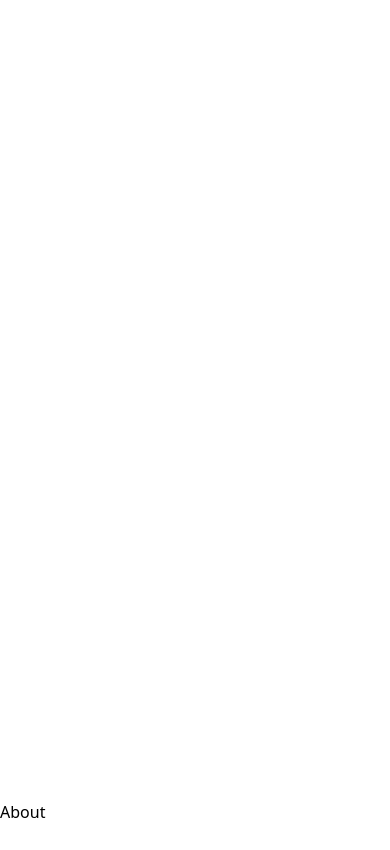
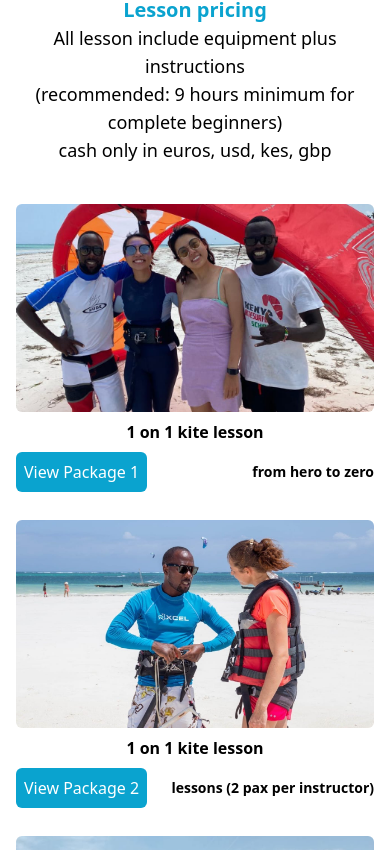
Before and after one commit to Gichohi-Simon/kitesuring-25, a Next.js app in the folder kitesurfing_25/: page / in a window 390 px wide. Shown: the part 894-1744 px from the top of the page. Built offline with nearby package versions, Linux system fonts and the light colour scheme.

Commit message:
lessons section done

```diff
--- /dev/null
+++ b/kitesurfing_25/src/app/components/Card.tsx
@@ -0,0 +1,91 @@
+'use client';
+import React, { useState, Fragment } from 'react';
+import { CardData } from '../utils/types';
+import { Dialog, Transition } from '@headlessui/react';
+
+const Card = ({ data }: { data: CardData }) => {
+  const [isOpen, setIsOpen] = useState(false);
+  return (
+    <>
+      <div key={data.id} className="flex flex-col space-y-2">
+        <div
+          className={`h-52 w-full rounded-md bg-cover bg-center`}
+          style={{ backgroundImage: `url(${data.bg_img})` }}
+        ></div>
+        <div className="flex flex-col space-y-2">
+          <p className="text-center font-bold">{data.title}</p>
+          <div className="flex items-center justify-between">
+            <button
+              onClick={() => setIsOpen(true)}
+              className="bg-primary text-default cursor-pointer rounded-md p-2"
+            >
+              View {data.package_name}
+            </button>
+            <p className="text-sm font-bold">{data.description}</p>
+          </div>
+        </div>
+      </div>
+      <Transition appear show={isOpen} as={Fragment}>
+        <Dialog
+          as="div"
+          className="relative z-10"
+          onClose={() => setIsOpen(false)}
+        >
+          <Transition.Child
+            as={Fragment}
+            enter="ease-out duration-300"
+            enterFrom="opacity-0"
+            enterTo="opacity-100"
+            leave="ease-in duration-200"
+            leaveFrom="opacity-100"
+            leaveTo="opacity-0"
+          >
+            <div className="fixed inset-0 bg-black/25" />
+          </Transition.Child>
+
+          <div className="fixed inset-0 overflow-y-auto">
+            <div className="flex min-h-full items-center justify-center p-4 text-center">
+              <Transition.Child
+                as={Fragment}
+                enter="ease-out duration-300"
+                enterFrom="opacity-0 scale-95"
+                enterTo="opacity-100 scale-100"
+                leave="ease-in duration-200"
+                leaveFrom="opacity-100 scale-100"
+                leaveTo="opacity-0 scale-95"
+              >
+                <Dialog.Panel className="w-full max-w-md transform overflow-hidden rounded-2xl bg-white p-6 text-left align-middle shadow-xl transition-all">
+                  <Dialog.Title
+                    as="h3"
+                    className="text-primary text-center text-xl leading-6 font-bold"
+                  >
+                    {data.package_name}
+                  </Dialog.Title>
+                  <div className="mt-2 text-center">
+                    {data.explainer.details.map((detail) => (
+                      <p key={detail} className="text-secondary text-lg">
+                        {detail}
+                      </p>
+                    ))}
+                  </div>
+
+                  <div className="mt-4">
+                    <button
+                      type="button"
+                      className="bg-primary text-default hover:bg-primary/30 focus-visible:ring-primary inline-flex cursor-pointer justify-center rounded-md border border-transparent px-4 py-2 text-sm font-medium focus:outline-none focus-visible:ring-2 focus-visible:ring-offset-2"
+                      onClick={() => setIsOpen(false)}
+                    >
+                      Got it, thanks!
+                    </button>
+                  </div>
+                </Dialog.Panel>
+              </Transition.Child>
+            </div>
+          </div>
+        </Dialog>
+      </Transition>
+    </>
+  );
+};
+
+export default Card;
--- a/kitesurfing_25/src/app/components/Lesson.tsx
+++ b/kitesurfing_25/src/app/components/Lesson.tsx
@@ -1,10 +1,76 @@
 'use client';
 import React from 'react';
+import Card from './Card';
+import { CardData } from '../utils/types';
 
 const Lesson = () => {
+  const cardData: CardData[] = [
+    {
+      id: 0,
+      title: '1 on 1 kite lesson',
+      bg_img: '/images/clients.jpeg',
+      package_name: 'Package 1',
+      description: 'from hero to zero',
+      explainer: {
+        title:
+          'For this choice you get personalized one on one training session.',
+        details: ['€70 Hourly lessons.', '€90 2Hrs Lesson', '€120 3Hrs Lesson'],
+      },
+    },
+    {
+      id: 1,
+      title: '1 on 1 kite lesson',
+      bg_img: '/images/instructions.jpeg',
+      package_name: 'Package 2',
+      description: 'lessons (2 pax per instructor)',
+      explainer: {
+        title:
+          'you get to share a trainer with another trainee thereby saving training cost',
+        details: [
+          '€300 9Hrs Lessons Package - 3 Days.',
+          '€360 12Hrs Lesson Package -  4 Days.',
+          '€450 15 Hrs Lesson Package - 6 Days',
+        ],
+      },
+    },
+    {
+      id: 2,
+      title: 'kite equipment for rental',
+      bg_img: '/images/gallery/instructor_walking.jpeg',
+      package_name: 'Package 3',
+      description: '(cash payable in advance)',
+      explainer: {
+        title:
+          'For this choice you get a personalized one on one training session',
+        details: [
+          '€30 1 Hour Full Rig',
+          '€60 Half Day (3Hrs) Full Rig',
+          '€100 Daily (6Hrs) Full Rig',
+          '€500 7 Days (3Hrs) Full Rig',
+          '€10 Hour Board Only',
+          '€20 Half a Day Board Only',
+          '€50 Daily Board Only',
+          '€200 A week Board Only',
+        ],
+      },
+    },
+  ];
   return (
-    <div id="lesson" className="min-h-screen">
-      Lesson
+    <div className="p-4 py-10">
+      <div className="text-center text-lg">
+        <h3 className="text-primary text-xl font-bold">Lesson pricing</h3>
+        <p>All lesson include equipment plus instructions</p>
+        <p>(recommended: 9 hours minimum for complete beginners)</p>
+        <p>cash only in euros, usd, kes, gbp</p>
+      </div>
+      <div
+        id="lesson"
+        className="grid gap-7 py-10 md:grid-cols-2 lg:grid-cols-3"
+      >
+        {cardData.map((data) => (
+          <Card key={data.id} data={data} />
+        ))}
+      </div>
     </div>
   );
 };
--- /dev/null
+++ b/kitesurfing_25/src/app/utils/types.ts
@@ -0,0 +1,11 @@
+export type CardData = {
+  id: number;
+  title: string;
+  bg_img: string;
+  package_name: string;
+  description: string;
+  explainer: {
+    title: string;
+    details: string[];
+  };
+};
```
